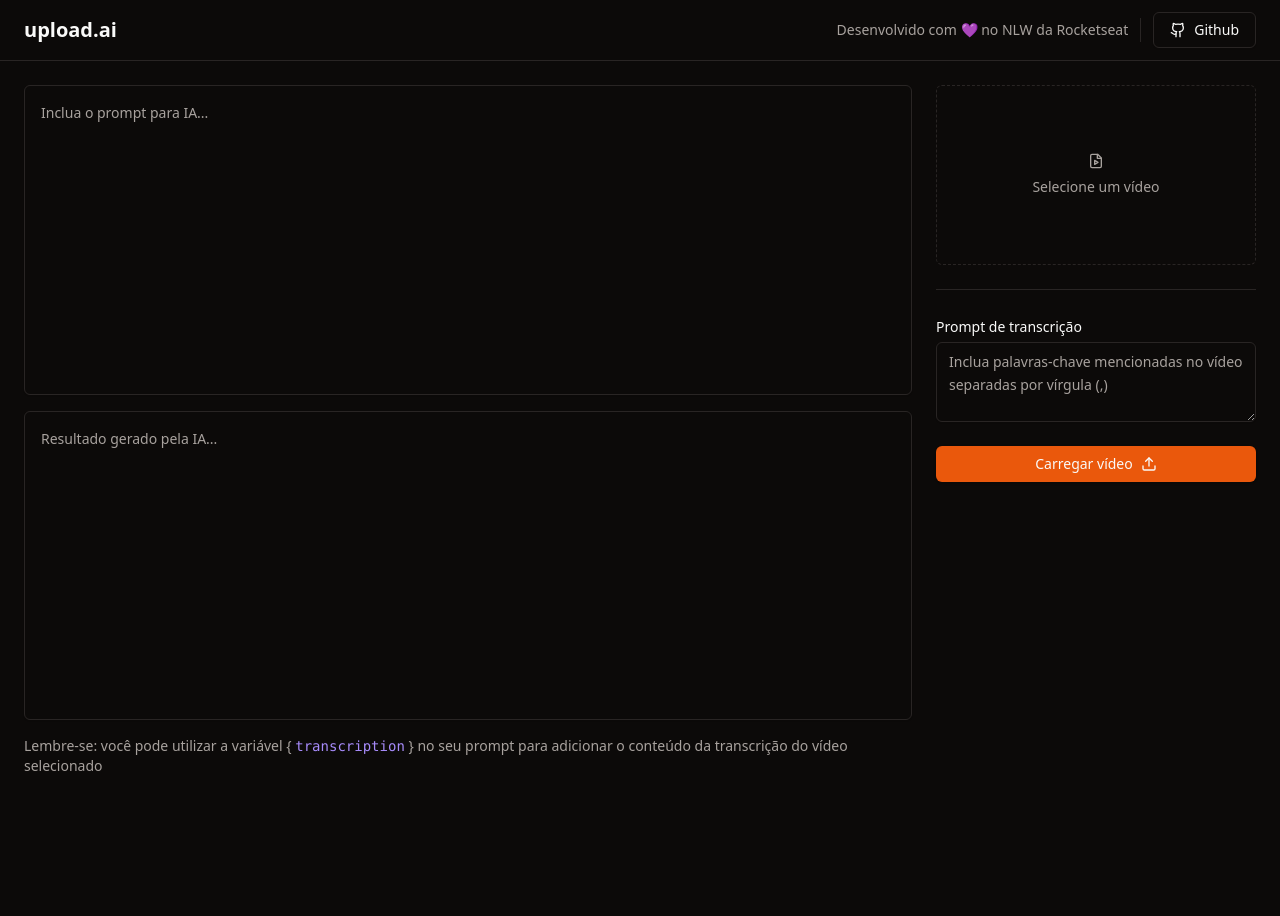
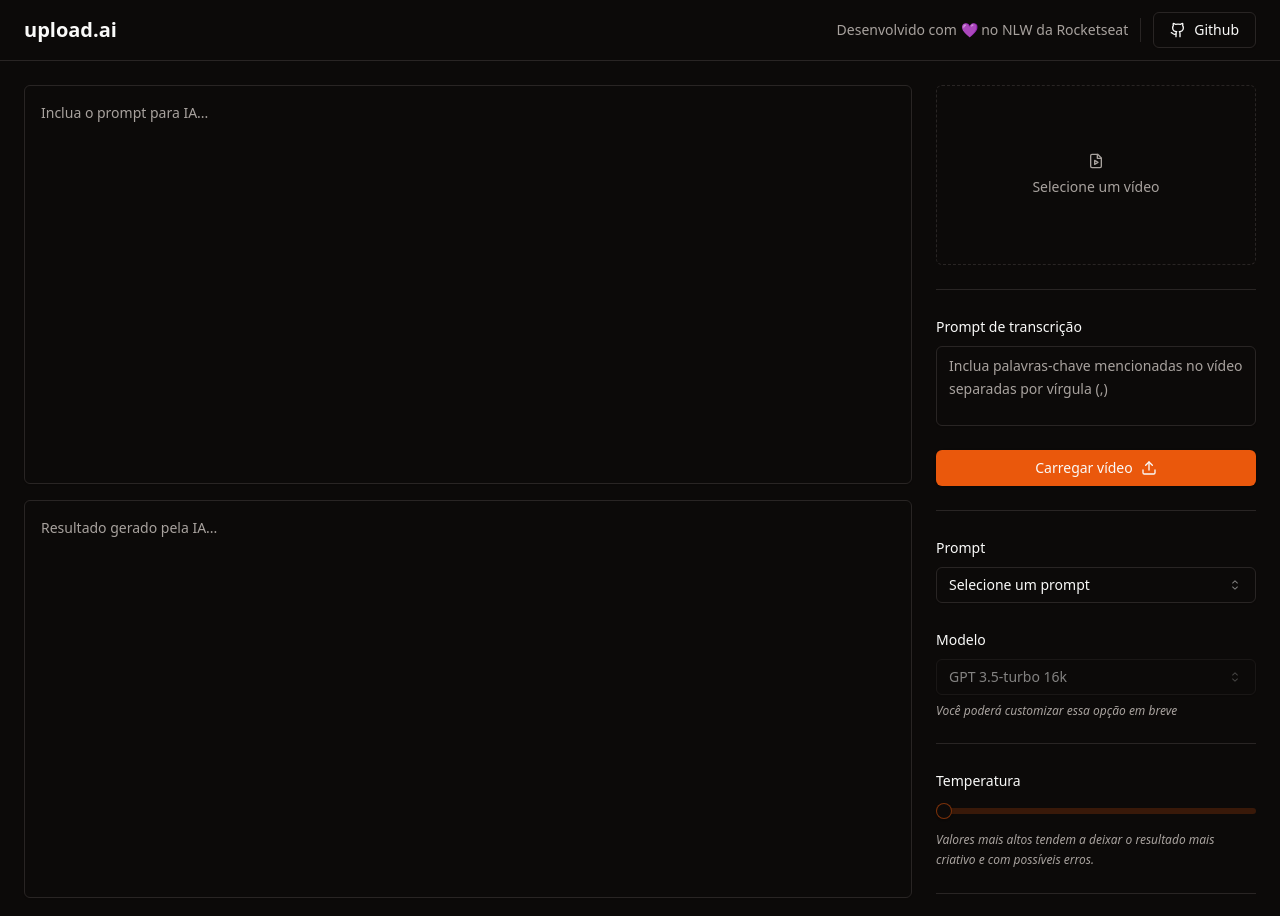
Before and after one commit to caioharuo/upload-ai, a React (Vite) app in the folder upload-ai-web/: page / in a window 1280 px wide. Shown: the top 916 px of the page. Before the commit the page ends 800 px from the top, so only its background shows below. Built offline with nearby package versions, Linux system fonts and the light colour scheme.

Commit message:
create prompt settings form

```diff
--- a/upload-ai-web/package.json
+++ b/upload-ai-web/package.json
@@ -12,7 +12,9 @@
   "dependencies": {
     "@radix-ui/react-icons": "^1.3.0",
     "@radix-ui/react-label": "^2.0.2",
+    "@radix-ui/react-select": "^1.2.2",
     "@radix-ui/react-separator": "^1.0.3",
+    "@radix-ui/react-slider": "^1.1.2",
     "@radix-ui/react-slot": "^1.0.2",
     "class-variance-authority": "^0.7.0",
     "clsx": "^2.0.0",
--- a/upload-ai-web/src/App.tsx
+++ b/upload-ai-web/src/App.tsx
@@ -1,8 +1,17 @@
-import { FileVideo, Github, Upload } from 'lucide-react';
+import { FileVideo, Github, Upload, Wand2 } from 'lucide-react';
+
 import { Button } from './components/ui/button';
 import { Separator } from './components/ui/separator';
 import { Textarea } from './components/ui/textarea';
 import { Label } from './components/ui/label';
+import {
+  Select,
+  SelectContent,
+  SelectItem,
+  SelectTrigger,
+  SelectValue,
+} from './components/ui/select';
+import { Slider } from './components/ui/slider';
 
 export function App() {
   return (
@@ -66,13 +75,13 @@ export function App() {
 
             <Separator />
 
-            <div className="space-y-1">
+            <div className="space-y-2">
               <Label htmlFor="transcription_prompt">
                 Prompt de transcrição
               </Label>
               <Textarea
                 id="transcription_prompt"
-                className="min-h-20 leading-relaxed"
+                className="h-20 leading-relaxed resize-none"
                 placeholder="Inclua palavras-chave mencionadas no vídeo separadas por vírgula (,)"
               />
             </div>
@@ -82,6 +91,59 @@ export function App() {
               <Upload className="w-4 h-4 ml-2" />
             </Button>
           </form>
+
+          <Separator />
+
+          <form className="space-y-6">
+            <div className="space-y-2">
+              <Label>Prompt</Label>
+              <Select>
+                <SelectTrigger>
+                  <SelectValue placeholder="Selecione um prompt" />
+                </SelectTrigger>
+                <SelectContent>
+                  <SelectItem value="title">Título do YouTube</SelectItem>
+                  <SelectItem value="description">
+                    Descrição do YouTube
+                  </SelectItem>
+                </SelectContent>
+              </Select>
+            </div>
+
+            <div className="space-y-2">
+              <Label>Modelo</Label>
+              <Select defaultValue="gpt3.5" disabled>
+                <SelectTrigger>
+                  <SelectValue />
+                </SelectTrigger>
+                <SelectContent>
+                  <SelectItem value="gpt3.5">GPT 3.5-turbo 16k</SelectItem>
+                </SelectContent>
+              </Select>
+              <span className="block text-xs text-muted-foreground italic">
+                Você poderá customizar essa opção em breve
+              </span>
+            </div>
+
+            <Separator />
+
+            <div className="space-y-4">
+              <Label>Temperatura</Label>
+              <Slider min={0} max={1} step={0.1} />
+
+              <span className="block text-xs text-muted-foreground italic leading-relaxed">
+                Valores mais altos tendem a deixar o resultado mais criativo e
+                com possíveis erros.
+              </span>
+            </div>
+
+            <Separator />
+
+            <Button type="submit" className="w-full">
+              Executar
+              <Wand2 className="w-4 h-4 ml-2" />
+            </Button>
+          </form>
         </aside>
       </main>
     </div>
--- /dev/null
+++ b/upload-ai-web/src/components/ui/select.tsx
@@ -0,0 +1,118 @@
+import * as React from "react"
+import { CaretSortIcon, CheckIcon } from "@radix-ui/react-icons"
+import * as SelectPrimitive from "@radix-ui/react-select"
+
+import { cn } from "@/lib/utils"
+
+const Select = SelectPrimitive.Root
+
+const SelectGroup = SelectPrimitive.Group
+
+const SelectValue = SelectPrimitive.Value
+
+const SelectTrigger = React.forwardRef<
+  React.ElementRef<typeof SelectPrimitive.Trigger>,
+  React.ComponentPropsWithoutRef<typeof SelectPrimitive.Trigger>
+>(({ className, children, ...props }, ref) => (
+  <SelectPrimitive.Trigger
+    ref={ref}
+    className={cn(
+      "flex h-9 w-full items-center justify-between rounded-md border border-input bg-transparent px-3 py-2 text-sm shadow-sm ring-offset-background placeholder:text-muted-foreground focus:outline-none focus:ring-1 focus:ring-ring disabled:cursor-not-allowed disabled:opacity-50",
+      className
+    )}
+    {...props}
+  >
+    {children}
+    <SelectPrimitive.Icon asChild>
+      <CaretSortIcon className="h-4 w-4 opacity-50" />
+    </SelectPrimitive.Icon>
+  </SelectPrimitive.Trigger>
+))
+SelectTrigger.displayName = SelectPrimitive.Trigger.displayName
+
+const SelectContent = React.forwardRef<
+  React.ElementRef<typeof SelectPrimitive.Content>,
+  React.ComponentPropsWithoutRef<typeof SelectPrimitive.Content>
+>(({ className, children, position = "popper", ...props }, ref) => (
+  <SelectPrimitive.Portal>
+    <SelectPrimitive.Content
+      ref={ref}
+      className={cn(
+        "relative z-50 min-w-[8rem] overflow-hidden rounded-md border bg-popover text-popover-foreground shadow-md data-[state=open]:animate-in data-[state=closed]:animate-out data-[state=closed]:fade-out-0 data-[state=open]:fade-in-0 data-[state=closed]:zoom-out-95 data-[state=open]:zoom-in-95 data-[side=bottom]:slide-in-from-top-2 data-[side=left]:slide-in-from-right-2 data-[side=right]:slide-in-from-left-2 data-[side=top]:slide-in-from-bottom-2",
+        position === "popper" &&
+          "data-[side=bottom]:translate-y-1 data-[side=left]:-translate-x-1 data-[side=right]:translate-x-1 data-[side=top]:-translate-y-1",
+        className
+      )}
+      position={position}
+      {...props}
+    >
+      <SelectPrimitive.Viewport
+        className={cn(
+          "p-1",
+          position === "popper" &&
+            "h-[var(--radix-select-trigger-height)] w-full min-w-[var(--radix-select-trigger-width)]"
+        )}
+      >
+        {children}
+      </SelectPrimitive.Viewport>
+    </SelectPrimitive.Content>
+  </SelectPrimitive.Portal>
+))
+SelectContent.displayName = SelectPrimitive.Content.displayName
+
+const SelectLabel = React.forwardRef<
+  React.ElementRef<typeof SelectPrimitive.Label>,
+  React.ComponentPropsWithoutRef<typeof SelectPrimitive.Label>
+>(({ className, ...props }, ref) => (
+  <SelectPrimitive.Label
+    ref={ref}
+    className={cn("px-2 py-1.5 text-sm font-semibold", className)}
+    {...props}
+  />
+))
+SelectLabel.displayName = SelectPrimitive.Label.displayName
+
+const SelectItem = React.forwardRef<
+  React.ElementRef<typeof SelectPrimitive.Item>,
+  React.ComponentPropsWithoutRef<typeof SelectPrimitive.Item>
+>(({ className, children, ...props }, ref) => (
+  <SelectPrimitive.Item
+    ref={ref}
+    className={cn(
+      "relative flex w-full cursor-default select-none items-center rounded-sm py-1.5 pl-2 pr-8 text-sm outline-none focus:bg-accent focus:text-accent-foreground data-[disabled]:pointer-events-none data-[disabled]:opacity-50",
+      className
+    )}
+    {...props}
+  >
+    <span className="absolute right-2 flex h-3.5 w-3.5 items-center justify-center">
+      <SelectPrimitive.ItemIndicator>
+        <CheckIcon className="h-4 w-4" />
+      </SelectPrimitive.ItemIndicator>
+    </span>
+    <SelectPrimitive.ItemText>{children}</SelectPrimitive.ItemText>
+  </SelectPrimitive.Item>
+))
+SelectItem.displayName = SelectPrimitive.Item.displayName
+
+const SelectSeparator = React.forwardRef<
+  React.ElementRef<typeof SelectPrimitive.Separator>,
+  React.ComponentPropsWithoutRef<typeof SelectPrimitive.Separator>
+>(({ className, ...props }, ref) => (
+  <SelectPrimitive.Separator
+    ref={ref}
+    className={cn("-mx-1 my-1 h-px bg-muted", className)}
+    {...props}
+  />
+))
+SelectSeparator.displayName = SelectPrimitive.Separator.displayName
+
+export {
+  Select,
+  SelectGroup,
+  SelectValue,
+  SelectTrigger,
+  SelectContent,
+  SelectLabel,
+  SelectItem,
+  SelectSeparator,
+}
--- /dev/null
+++ b/upload-ai-web/src/components/ui/slider.tsx
@@ -0,0 +1,26 @@
+import * as React from "react"
+import * as SliderPrimitive from "@radix-ui/react-slider"
+
+import { cn } from "@/lib/utils"
+
+const Slider = React.forwardRef<
+  React.ElementRef<typeof SliderPrimitive.Root>,
+  React.ComponentPropsWithoutRef<typeof SliderPrimitive.Root>
+>(({ className, ...props }, ref) => (
+  <SliderPrimitive.Root
+    ref={ref}
+    className={cn(
+      "relative flex w-full touch-none select-none items-center",
+      className
+    )}
+    {...props}
+  >
+    <SliderPrimitive.Track className="relative h-1.5 w-full grow overflow-hidden rounded-full bg-primary/20">
+      <SliderPrimitive.Range className="absolute h-full bg-primary" />
+    </SliderPrimitive.Track>
+    <SliderPrimitive.Thumb className="block h-4 w-4 rounded-full border border-primary/50 bg-background shadow transition-colors focus-visible:outline-none focus-visible:ring-1 focus-visible:ring-ring disabled:pointer-events-none disabled:opacity-50" />
+  </SliderPrimitive.Root>
+))
+Slider.displayName = SliderPrimitive.Root.displayName
+
+export { Slider }
```
Also changed, not shown: 1 other file (tests, documents, lock files or other folders).
